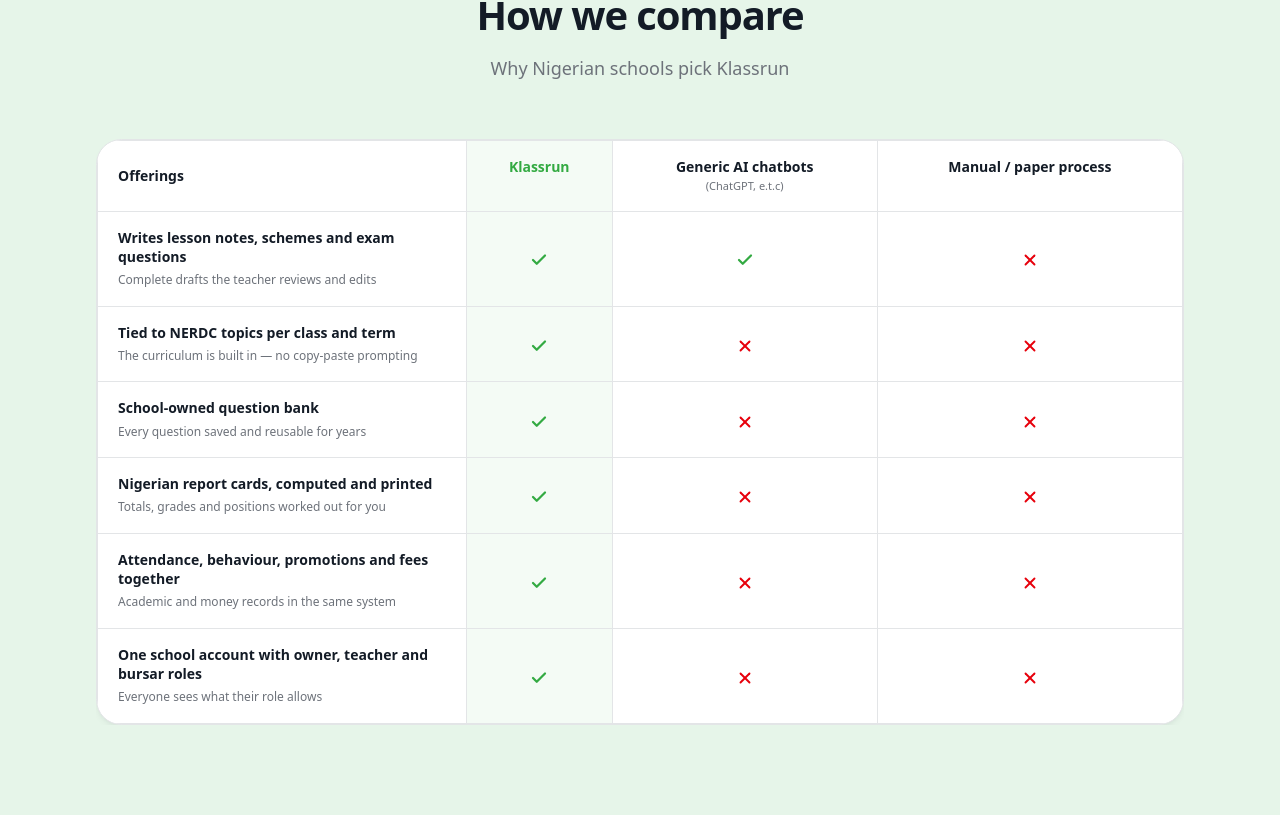
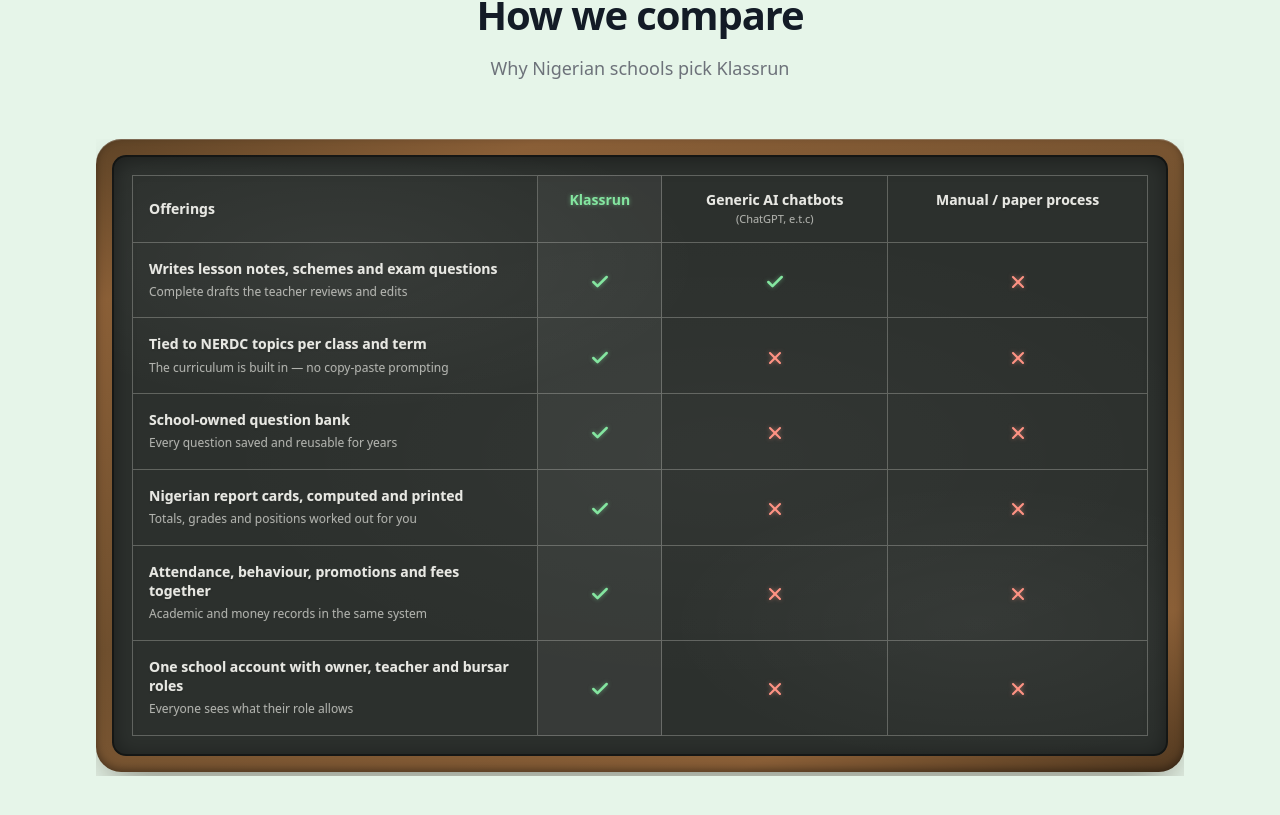
Before and after one commit to klassrun/klassrun-web, a Next.js app: page / in a window 1280 px wide. Shown: the part 3025-3840 px from the top of the page. Built offline with nearby package versions, Linux system fonts and the light colour scheme.

Commit message:
Comparison: chalkboard table — wooden frame, chalk text, green/red chalk marks

```diff
--- a/app/globals.css
+++ b/app/globals.css
@@ -240,6 +240,43 @@
         to { transform: translateX(-50%); }
     }
 
+    /* Chalkboard comparison table */
+    .chalk-frame {
+        background:
+            linear-gradient(160deg, #5e4326 0%, #8a5f37 16%, #6f4f2e 50%, #8a5f37 84%, #523920 100%);
+        box-shadow:
+            0 1px 0 rgba(255, 255, 255, 0.22) inset,
+            0 -3px 8px rgba(0, 0, 0, 0.38) inset,
+            0 20px 44px -14px rgba(40, 26, 12, 0.55);
+    }
+    .chalk-board {
+        background-color: #2c302d;
+        background-image:
+            radial-gradient(ellipse 55% 40% at 22% 18%, rgba(255, 255, 255, 0.055), transparent 62%),
+            radial-gradient(ellipse 48% 38% at 82% 78%, rgba(255, 255, 255, 0.045), transparent 62%),
+            radial-gradient(ellipse 70% 55% at 58% 50%, rgba(255, 255, 255, 0.03), transparent 70%);
+        box-shadow:
+            0 0 0 2px rgba(0, 0, 0, 0.4) inset,
+            0 2px 22px rgba(0, 0, 0, 0.45) inset;
+    }
+    .chalk-text {
+        color: rgba(245, 245, 239, 0.9);
+        text-shadow: 0 0 1px rgba(255, 255, 255, 0.35), 0 1px 2px rgba(0, 0, 0, 0.25);
+    }
+    .chalk-dim {
+        color: rgba(245, 245, 239, 0.6);
+        text-shadow: 0 0 1px rgba(255, 255, 255, 0.18);
+    }
+    .chalk-line { border-color: rgba(245, 245, 239, 0.26); }
+    .chalk-green {
+        color: #84e6a0;
+        filter: drop-shadow(0 0 2px rgba(132, 230, 160, 0.5));
+    }
+    .chalk-red {
+        color: #ff9384;
+        filter: drop-shadow(0 0 2px rgba(255, 147, 132, 0.5));
+    }
+
     /* Glassmorphism — true frosted glass that lets palette bleed through */
     .glass {
         background-color: oklch(1 0 0 / 0.55);
--- a/components/Comparison.jsx
+++ b/components/Comparison.jsx
@@ -42,38 +42,45 @@
   },
 ]
 
+function Mark({ yes }) {
+  return yes ? (
+    <Check size={20} strokeWidth={3} className="inline-block chalk-green" aria-label="Yes" />
+  ) : (
+    <X size={20} strokeWidth={2.5} className="inline-block chalk-red" aria-label="No" />
+  )
+}
+
 export default function Comparison() {
   return (
     <Section id="compare" surface="mint">
-      <SectionHeader
-        title="How we compare"
-        subtitle="Why Nigerian schools pick Klassrun"
-      />
+      <SectionHeader title="How we compare" subtitle="Why Nigerian schools pick Klassrun" />
 
-      <div className="overflow-x-auto">
-        <div className="min-w-[720px] rounded-2xl border border-soft bg-white overflow-hidden shadow-card">
-          <table className="w-full border-collapse text-left">
+      <div className="overflow-x-auto pb-1">
+        {/* Wooden frame → slate board → chalk-drawn table */}
+        <div className="chalk-frame min-w-[760px] rounded-2xl p-3 sm:p-4">
+          <div className="chalk-board rounded-lg p-3 sm:p-5">
+            <table className="w-full border-separate border-spacing-0">
               <thead>
                 <tr>
-                <th className="border border-soft px-5 py-4 text-sm font-bold text-foreground w-[34%]">
+                  <th className="w-[40%] border-t border-l border-r border-b chalk-line text-left px-4 py-3.5 text-sm font-bold chalk-text">
                     Offerings
                   </th>
                   {COLUMNS.map((col) => (
                     <th
                       key={col.key}
-                    className={`border border-soft px-4 py-4 text-center align-top ${
-                      col.key === 'klassrun' ? 'bg-primary/5' : ''
+                      className={`border-t border-r border-b chalk-line px-4 py-3.5 text-center align-top ${
+                        col.key === 'klassrun' ? 'bg-white/5' : ''
                       }`}
                     >
                       <span
                         className={`block text-sm font-bold leading-snug ${
-                        col.key === 'klassrun' ? 'text-primary' : 'text-foreground'
+                          col.key === 'klassrun' ? 'chalk-green' : 'chalk-text'
                         }`}
                       >
                         {col.label}
                       </span>
                       {col.sub && (
-                      <span className="block mt-0.5 text-[11px] font-normal text-muted-foreground">
+                        <span className="block mt-0.5 text-[11px] font-normal chalk-dim">
                           {col.sub}
                         </span>
                       )}
@@ -84,38 +91,25 @@
               <tbody>
                 {ROWS.map((row) => (
                   <tr key={row.title}>
-                  <td className="border border-soft px-5 py-4 align-top">
-                    <p className="text-sm font-bold text-foreground leading-snug">{row.title}</p>
-                    <p className="mt-1 text-xs text-muted-foreground leading-relaxed">{row.sub}</p>
+                    <td className="border-l border-r border-b chalk-line px-4 py-4 align-top">
+                      <p className="text-sm font-bold chalk-text leading-snug">{row.title}</p>
+                      <p className="mt-1 text-xs chalk-dim leading-relaxed">{row.sub}</p>
                     </td>
                     {COLUMNS.map((col) => (
                       <td
                         key={col.key}
-                      className={`border border-soft px-4 py-4 text-center align-middle ${
-                        col.key === 'klassrun' ? 'bg-primary/5' : ''
+                        className={`border-r border-b chalk-line px-4 py-4 text-center align-middle ${
+                          col.key === 'klassrun' ? 'bg-white/5' : ''
                         }`}
                       >
-                      {row.values[col.key] ? (
-                        <Check
-                          size={18}
-                          className="inline-block text-primary"
-                          strokeWidth={3}
-                          aria-label="Yes"
-                        />
-                      ) : (
-                        <X
-                          size={18}
-                          className="inline-block text-destructive"
-                          strokeWidth={2.5}
-                          aria-label="No"
-                        />
-                      )}
+                        <Mark yes={row.values[col.key]} />
                       </td>
                     ))}
                   </tr>
                 ))}
               </tbody>
             </table>
+          </div>
         </div>
       </div>
 
```
Lines whose indentation alone changed are shown as unchanged.
